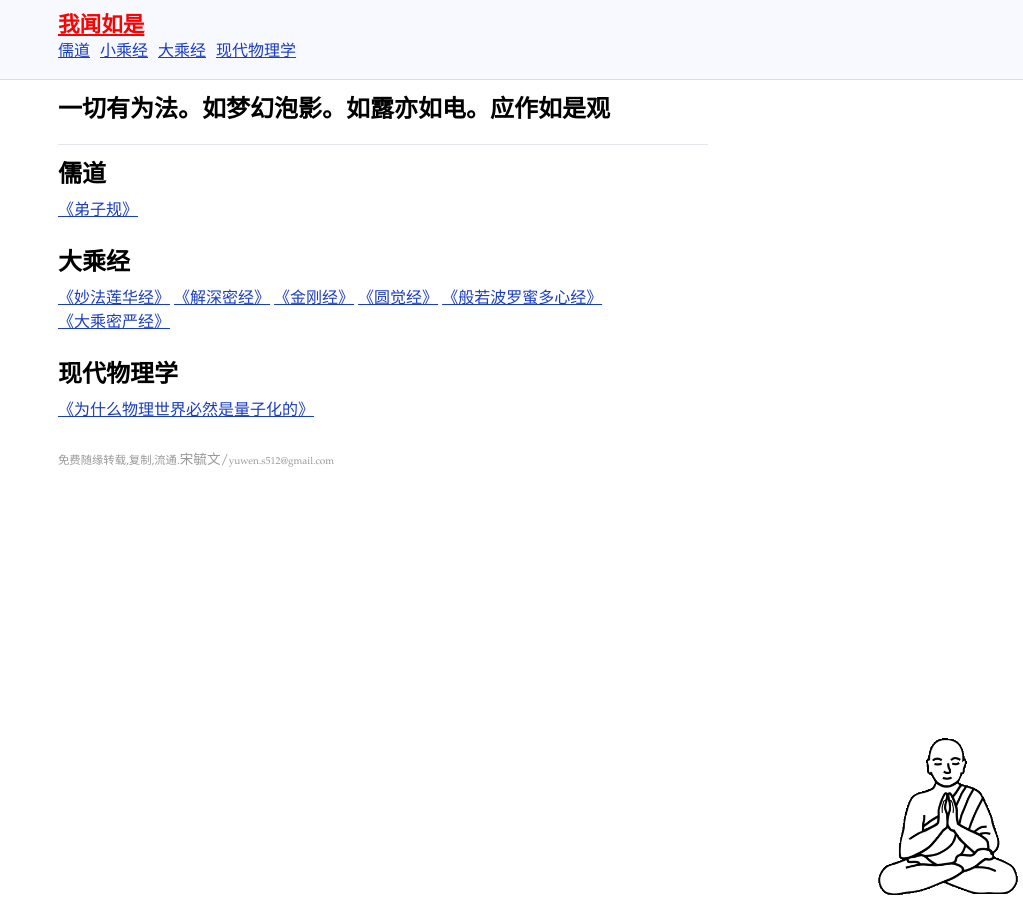
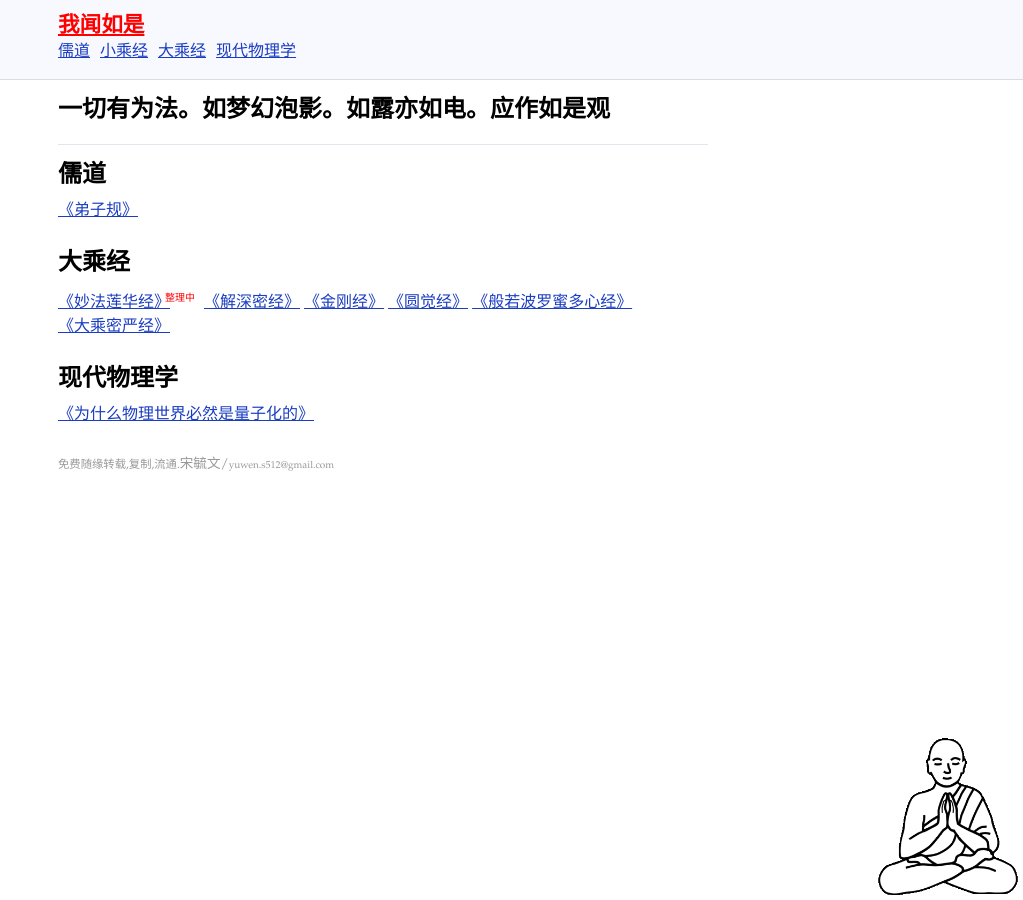
Before and after one commit to wowenrushi/wowenrushi.github.io, a Jekyll site: the page built from index.html, in a window 1280 px wide. Shown: the whole page, without its empty margins (257-1280 px from the left). Built offline with Jekyll 4.4.1, drawn with Linux system fonts in a browser that asks for light colours.

Commit message:
添加文章状态

```diff
--- a/assets/css/style.css
+++ b/assets/css/style.css
@@ -106,7 +106,13 @@ pre {
 .subtitle { margin-bottom: 10px; }
 
 .posts { margin-bottom: 30px; }
-    .posts a { white-space: nowrap; }
+    .posts span a { white-space: nowrap; }
+    .posts span sup {
+        color: red;
+        font-size: 10px;
+        position: relative;
+        left: -5px;
+    }
 
 .post-header {
   line-height: 100%;
--- a/index.html
+++ b/index.html
@@ -28,7 +28,9 @@ title: 我闻如是
         <h2 class="subtitle">大乘经</h2>
         <div class="posts">
           {% for post in site.categories.dachengjing %}
-              <a href="{{ post.url }}">{{ post.title }}</a>
+          <span>
+              <a href="{{ post.url }}">{{ post.title }}</a>{% if post.status %}<sup>整理中</sup>{% endif %}
+          </span>
           {% endfor %}
         </div>
     {% endif %}
```
Also changed, not shown: _posts/dachengjing/2014-05-27-miao-fa-lian-hua-jing.md (+1 -0 lines), 1 other file.
